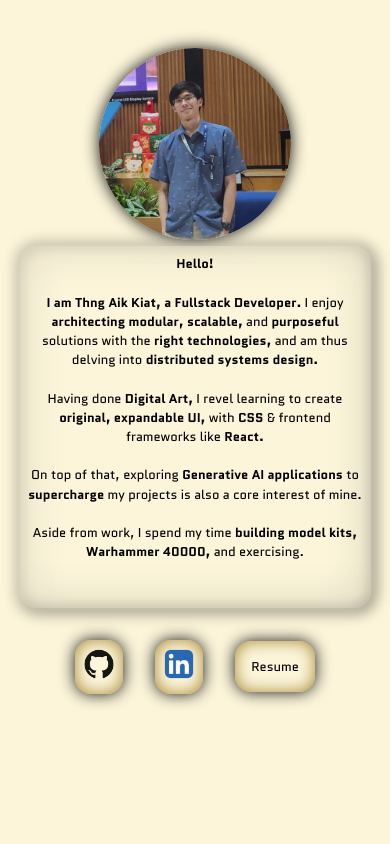
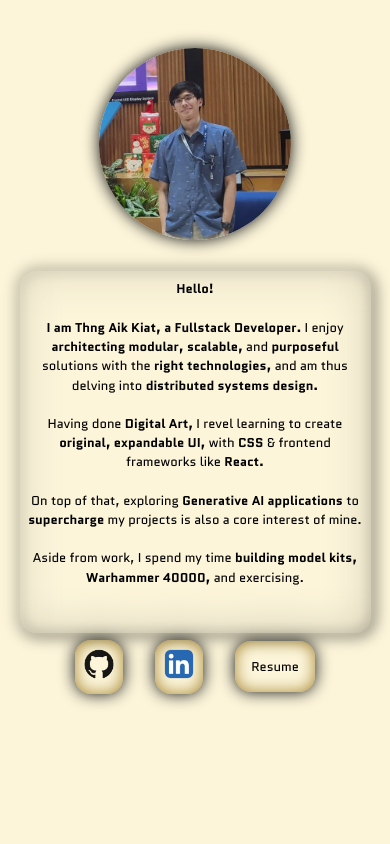
Before and after one commit to AikKiat/Webappportv2, a React (Vite) app: page / in a window 390 px wide. Shown: the top 844 px of the page. Built offline with nearby package versions, Linux system fonts and the light colour scheme; a web font is replaced by a local one.

Commit message:
update intro desc height

```diff
--- a/src/styles/media_queries/media_queries_intro_section.css
+++ b/src/styles/media_queries/media_queries_intro_section.css
@@ -108,7 +108,7 @@
     }
 
     .screen_1_holder .intro_desc_holder{
-        top: 0%;
+        top: 3%;
         width: 90%;
         font-size: 0.5rem;
     }
```
